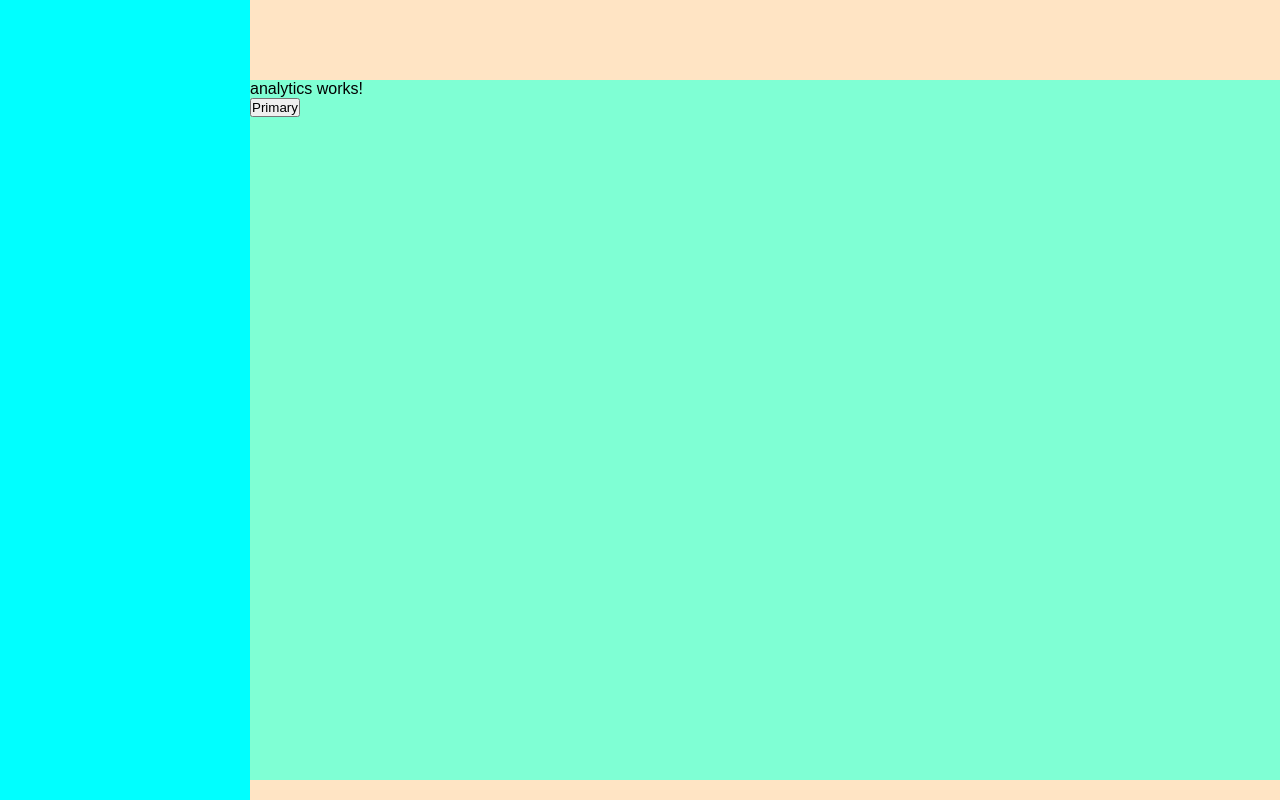
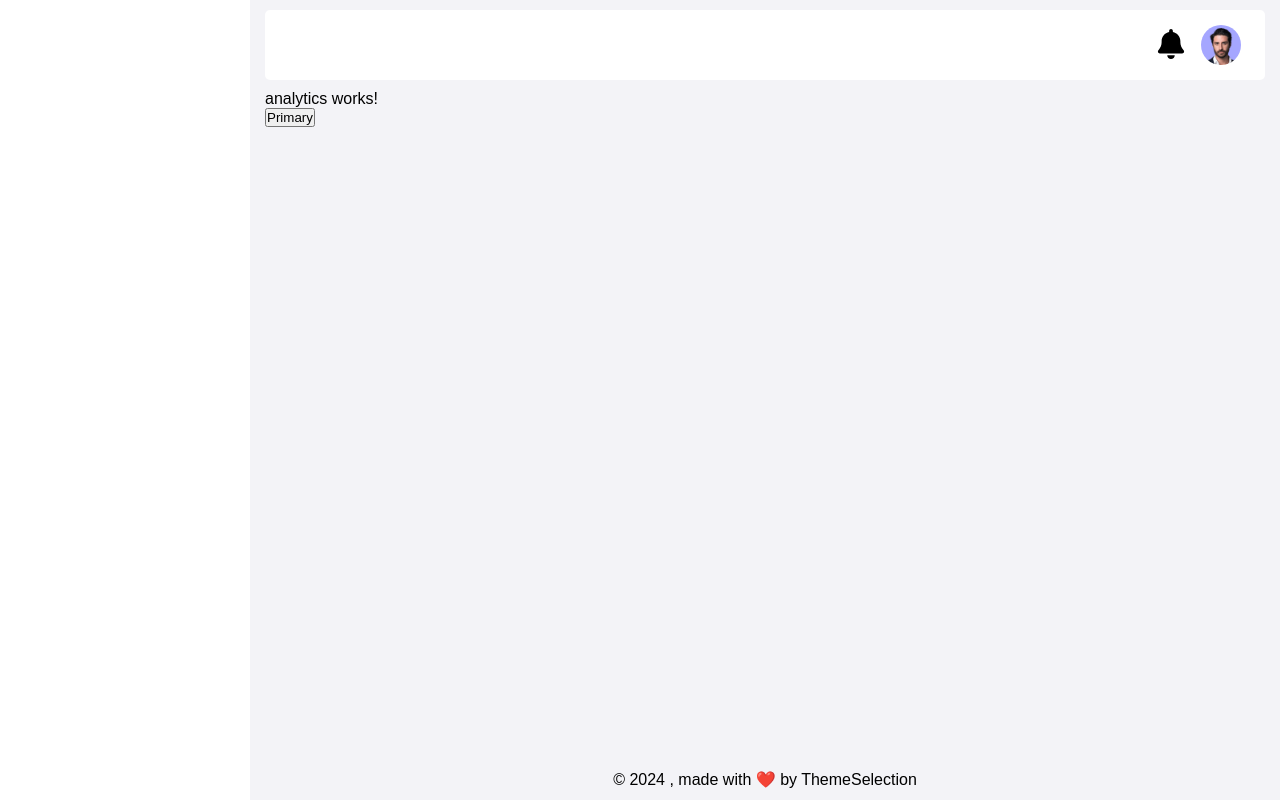
Before and after one commit to trinhvo915/online-shop-admin-ui, an Angular app: page / in a window 1280 px wide. Built offline with nearby package versions, Linux system fonts and the light colour scheme.

Commit message:
config font awesome

```diff
--- a/package.json
+++ b/package.json
@@ -18,6 +18,12 @@
     "@angular/platform-browser": "^17.0.0",
     "@angular/platform-browser-dynamic": "^17.0.0",
     "@angular/router": "^17.0.0",
+    "@fortawesome/angular-fontawesome": "^0.14.1",
+    "@fortawesome/fontawesome-svg-core": "^6.4.2",
+    "@fortawesome/free-brands-svg-icons": "^6.4.2",
+    "@fortawesome/free-regular-svg-icons": "^6.4.2",
+    "@fortawesome/free-solid-svg-icons": "^6.4.2",
+    "boxicons": "^2.1.4",
     "rxjs": "~7.8.0",
     "tslib": "^2.3.0",
     "zone.js": "~0.14.2"
--- a/src/app/app.module.ts
+++ b/src/app/app.module.ts
@@ -1,4 +1,4 @@
-import { NgModule } from '@angular/core';
+import { CUSTOM_ELEMENTS_SCHEMA, NgModule } from '@angular/core';
 import { BrowserModule } from '@angular/platform-browser';
 
 import { AppRoutingModule } from './app-routing.module';
@@ -20,6 +20,7 @@ import { CategoryComponent } from './pages/category/category.component';
     CategoryComponent,
   ],
   imports: [BrowserModule, AppRoutingModule, LayoutModule],
+  schemas: [CUSTOM_ELEMENTS_SCHEMA],
   providers: [LayoutModule],
   bootstrap: [AppComponent],
 })
--- /dev/null
+++ b/src/app/core/config/font-awesome-icons.ts
@@ -0,0 +1,86 @@
+import {
+  faEllipsis,
+  faEllipsisVertical,
+  faPhone,
+  faExpand,
+  faCompress,
+  faVolumeXmark,
+  faVolumeHigh,
+  faUser,
+  faUserPlus,
+  faUsers,
+  faUsersCog,
+  faBuildingUser,
+  faArrowRightFromBracket,
+  faVideo,
+  faPaperPlane,
+  faUpload,
+  faDownload,
+  faLink,
+  faCopy,
+  faPencil,
+  faTrash,
+  faX,
+  faSearch,
+  faGear,
+  faCircleXmark,
+  faPen,
+  faBars,
+  faCheck,
+  faXmark,
+  faVideoSlash,
+  faMicrophone,
+  faMicrophoneSlash,
+  faMessage,
+  faAngleLeft,
+  faAngleDown,
+  faHouse,
+  faBell,
+} from '@fortawesome/free-solid-svg-icons';
+
+import {
+  faImage as farImage,
+  faFile as farFile,
+} from '@fortawesome/free-regular-svg-icons';
+
+export const fontAwesomeIcons = [
+  faEllipsis,
+  faEllipsisVertical,
+  faPhone,
+  faExpand,
+  faCompress,
+  faVolumeXmark,
+  faVolumeHigh,
+  faUser,
+  faUserPlus,
+  faUsers,
+  faUsersCog,
+  faBuildingUser,
+  faArrowRightFromBracket,
+  faVideo,
+  faPaperPlane,
+  faUpload,
+  faDownload,
+  farImage,
+  faLink,
+  faCopy,
+  faPencil,
+  faTrash,
+  faX,
+  farFile,
+  faSearch,
+  faGear,
+  faCircleXmark,
+  faPen,
+  faBars,
+  faCheck,
+  faXmark,
+  faVideoSlash,
+  faMicrophone,
+  faMicrophoneSlash,
+  faMessage,
+  faAngleLeft,
+  faAngleDown,
+  faHouse,
+  faBell,
+];
--- a/src/app/layout/footer/footer.component.html
+++ b/src/app/layout/footer/footer.component.html
@@ -1,3 +1,3 @@
 <div class="footer">
-
+    <span>© 2024 , made with ❤️ by ThemeSelection</span>
 </div>
--- a/src/app/layout/footer/footer.component.scss
+++ b/src/app/layout/footer/footer.component.scss
@@ -2,5 +2,6 @@
 
 .footer {
     height: $heightFooter;
-    background-color: bisque;
+    text-align: center;
+    margin-bottom: 10px;
 }
--- a/src/app/layout/header/header.component.html
+++ b/src/app/layout/header/header.component.html
@@ -1,3 +1,9 @@
 <div class="header">
-
+    <div class="left-header">
+        <fa-icon icon="bars" class="bars-icon" [styles]="{height: '30px', width: '30px'}"></fa-icon>
+    </div>
+    <div class="rigth-header">
+        <fa-icon icon="bell" class="bell-icon" [styles]="{height: '30px', width: '30px'}"></fa-icon>
+        <img class="header-avatar" src="./../../../assets/images/avatar.png" alt="avatar">
+    </div>
 </div>
--- a/src/app/layout/header/header.component.scss
+++ b/src/app/layout/header/header.component.scss
@@ -1,6 +1,55 @@
 @import './../../../styles.scss';
 
 .header {
+    height: 100%;
+    display: flex;
+    align-items: center;
+    justify-content: space-between;
     height: $heightHeader;
-    background-color: bisque;
+    background-color: #ffffff;
+    margin-bottom: 10px;
+    margin-top: 10px;
+    border-radius: 5px;
+
+    .left-header {
+        display: flex;
+        align-items: center;
+        margin-left: 10px;
+        width: 50%;
+        height: 100%;
+        border-bottom-left-radius: 5px;
+        border-top-left-radius: 5px;
+
+        .bars-icon {
+            display: none;
+        }
+
+        @media only screen and (max-width: 768px) {
+            .bars-icon {
+                display: block;
+            }
+        }
+    }
+
+    .rigth-header {
+        width: 50%;
+        height: 100%;
+        display: flex;
+        align-items: center;
+        justify-content: end;
+        border-bottom-right-radius: 5px;
+        border-top-right-radius: 5px;
+        margin-right: 3cqh;
+
+        .header-avatar {
+            width: 40px;
+            height: 40px;
+            border-radius: 50%;
+            object-fit: cover;
+        }
+
+        .bell-icon {
+            margin-right: 15px;
+        }
+    }
 }
--- a/src/app/layout/layout.component.scss
+++ b/src/app/layout/layout.component.scss
@@ -8,15 +8,15 @@
 .left-layout {
     height: 100%;
     width: $leftWith;
-    background-color: aqua;
+    background-color: #ffffff;
 }
 
 .right-layout {
+    flex: 1;
     height: 100%;
     display: flex;
     flex-direction: column;
-    width: calc(100% - $leftWith);
-    background-color: aquamarine;
+    margin: 0 15px;
 }
 
 .content {
@@ -29,6 +29,6 @@
     }
 
     .right-layout {
-        width: 100%;
+        margin: 0 8px;
     }
 }
--- a/src/app/layout/layout.module.ts
+++ b/src/app/layout/layout.module.ts
@@ -5,6 +5,11 @@ import { HeaderComponent } from './header/header.component';
 import { SidebarComponent } from './sidebar/sidebar.component';
 import { FooterComponent } from './footer/footer.component';
 import { RouterModule } from '@angular/router';
+import {
+  FaIconLibrary,
+  FontAwesomeModule,
+} from '@fortawesome/angular-fontawesome';
+import { fontAwesomeIcons } from '../core/config/font-awesome-icons';
 
 @NgModule({
   declarations: [
@@ -13,6 +18,10 @@ import { RouterModule } from '@angular/router';
     SidebarComponent,
     FooterComponent,
   ],
-  imports: [CommonModule, RouterModule],
+  imports: [CommonModule, RouterModule, FontAwesomeModule],
 })
-export class LayoutModule {}
+export class LayoutModule {
+  constructor(iconLibrary: FaIconLibrary) {
+    iconLibrary.addIcons(...fontAwesomeIcons);
+  }
+}
--- a/src/app/layout/sidebar/sidebar.component.scss
+++ b/src/app/layout/sidebar/sidebar.component.scss
@@ -0,0 +1,5 @@
+.sidebar{
+    position: fixed;
+    top: 0;
+    left: 0;
+}
--- a/src/styles.scss
+++ b/src/styles.scss
@@ -1,14 +1,18 @@
 /* You can add global styles to this file, and also import other style files */
 $leftWith: 250px;
-$heightHeader: 80px;
+$heightHeader: 70px;
 $heightFooter: 20px;
 
 * {
     box-sizing: border-box;
     margin: 0;
     padding: 0;
+    list-style: none;
+    text-decoration: none;
 }
 
 body {
+    min-height: 100vh;
     font-family: 'Poppins', sans-serif;
+    background-color: #f3f3f7;
 }
```
Also changed, not shown: src/app/layout/header/header.component.ts (+4 -4 lines), src/assets/images/avatar.png (added).
